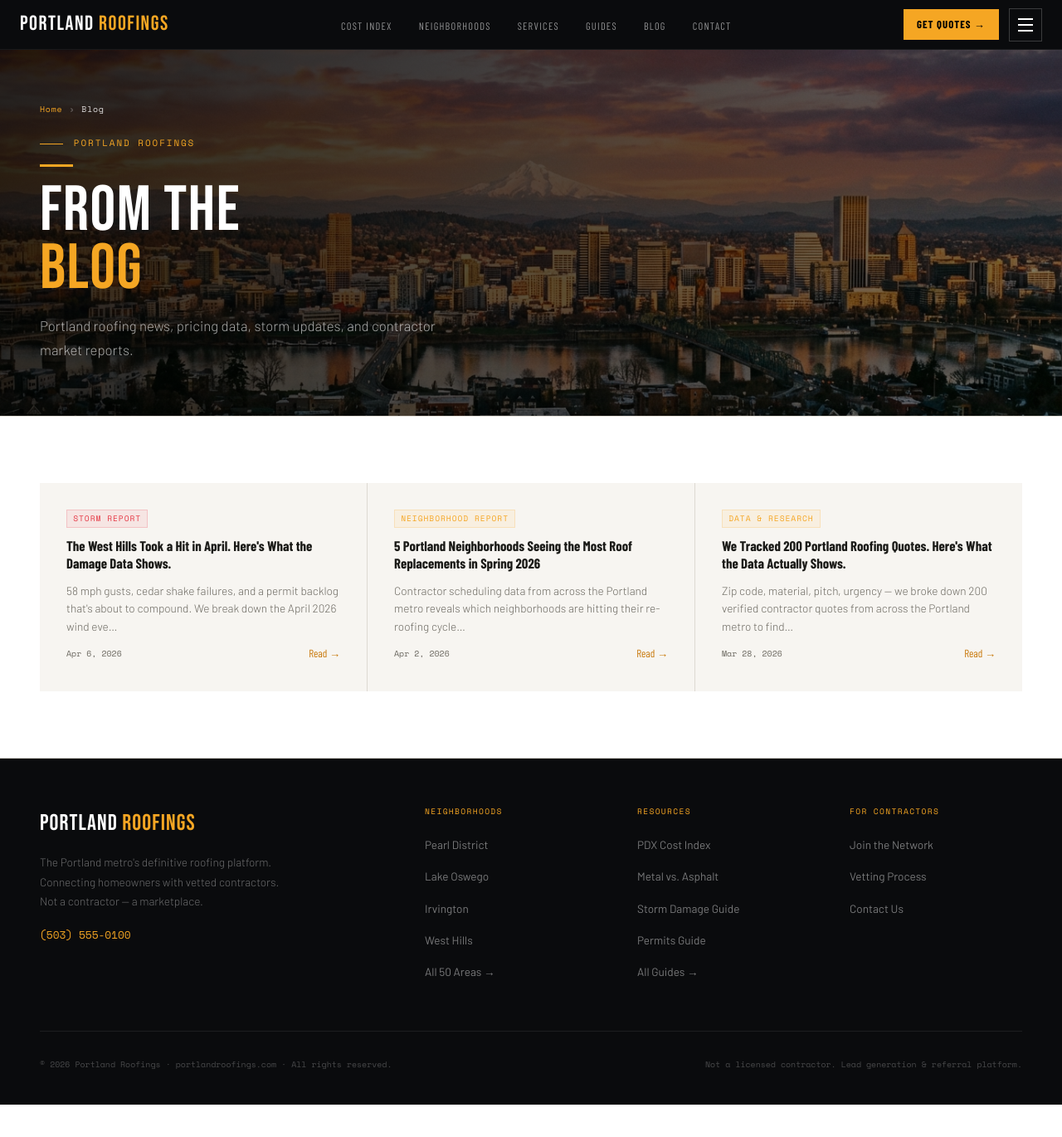
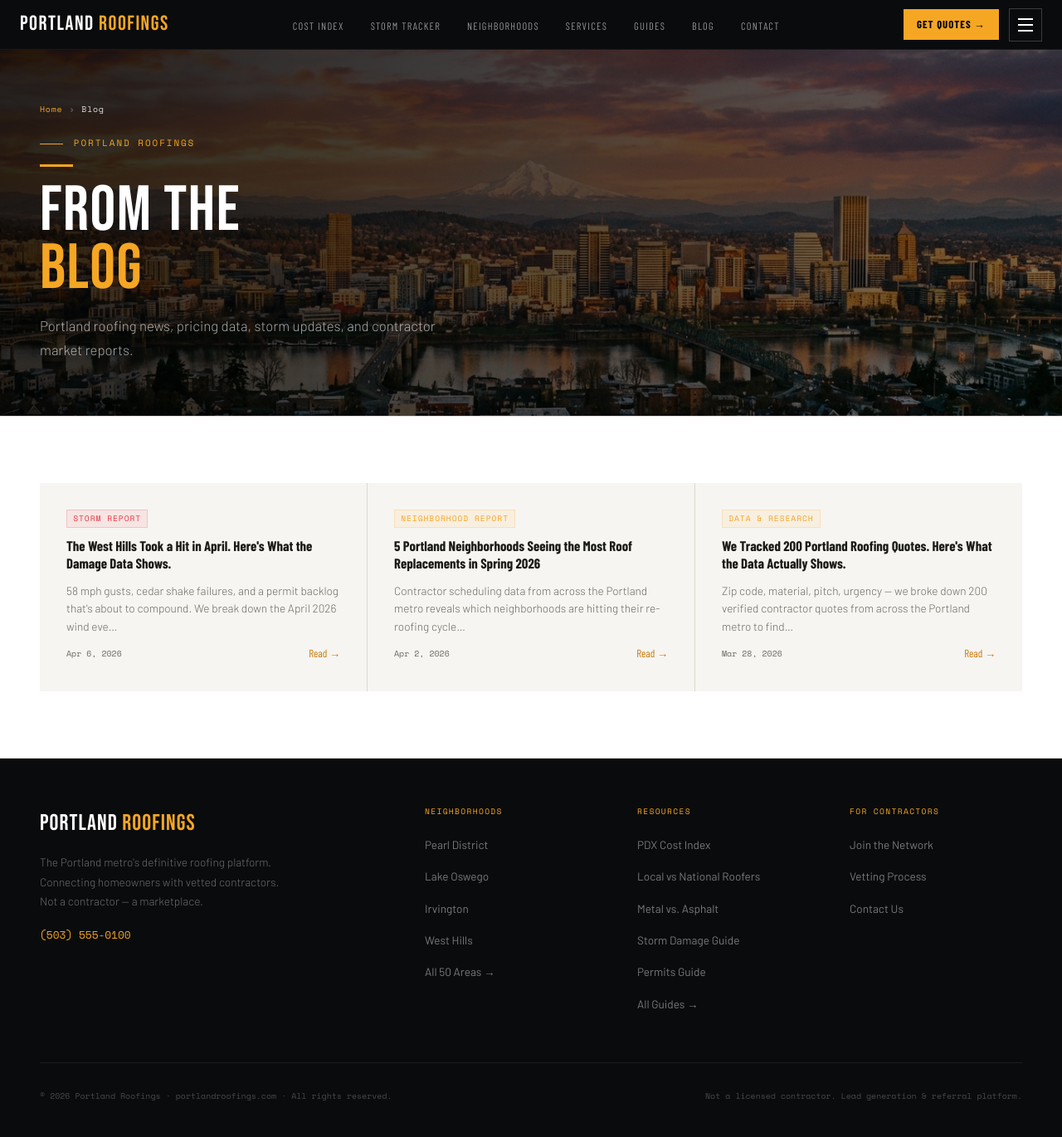
Before and after one commit to nahadgur/portlandroofing, a Next.js app: page /blog in a window 1280 px wide. Shown: the whole page at 83% size. Before the commit the page ends 1331 px from the top, so only its background shows below. Built offline with nearby package versions, Linux system fonts and the light colour scheme.

Commit message:
Add files via upload

```diff
--- a/components/Footer.tsx
+++ b/components/Footer.tsx
@@ -12,11 +12,12 @@ const cols = {
     { label: 'All 50 Areas →',    href: '/#neighborhoods' },
   ],
   Resources: [
-    { label: 'PDX Cost Index',          href: '/pdx-cost-index' },
-    { label: 'Metal vs. Asphalt',       href: '/guides/metal-vs-asphalt-portland' },
-    { label: 'Storm Damage Guide',      href: '/guides/storm-damage-roofing-portland' },
-    { label: 'Permits Guide',           href: '/guides/portland-roofing-permits-guide' },
-    { label: 'All Guides →',            href: '/guides' },
+    { label: 'PDX Cost Index',              href: '/pdx-cost-index' },
+    { label: 'Local vs National Roofers',   href: '/compare/local-vs-national-roofing-companies' },
+    { label: 'Metal vs. Asphalt',           href: '/guides/metal-vs-asphalt-portland' },
+    { label: 'Storm Damage Guide',          href: '/guides/storm-damage-roofing-portland' },
+    { label: 'Permits Guide',               href: '/guides/portland-roofing-permits-guide' },
+    { label: 'All Guides →',               href: '/guides' },
   ],
   'For Contractors': [
     { label: 'Join the Network', href: '/contractors/apply' },
--- a/components/Nav.tsx
+++ b/components/Nav.tsx
@@ -6,6 +6,7 @@ import { usePathname } from 'next/navigation'
 
 const links = [
   { label: 'Cost Index',    href: '/pdx-cost-index' },
+  { label: 'Storm Tracker', href: '/storm-tracker/pdx-active-warnings' },
   { label: 'Neighborhoods', href: '/#neighborhoods' },
   { label: 'Services',      href: '/services' },
   { label: 'Guides',        href: '/guides' },
```
